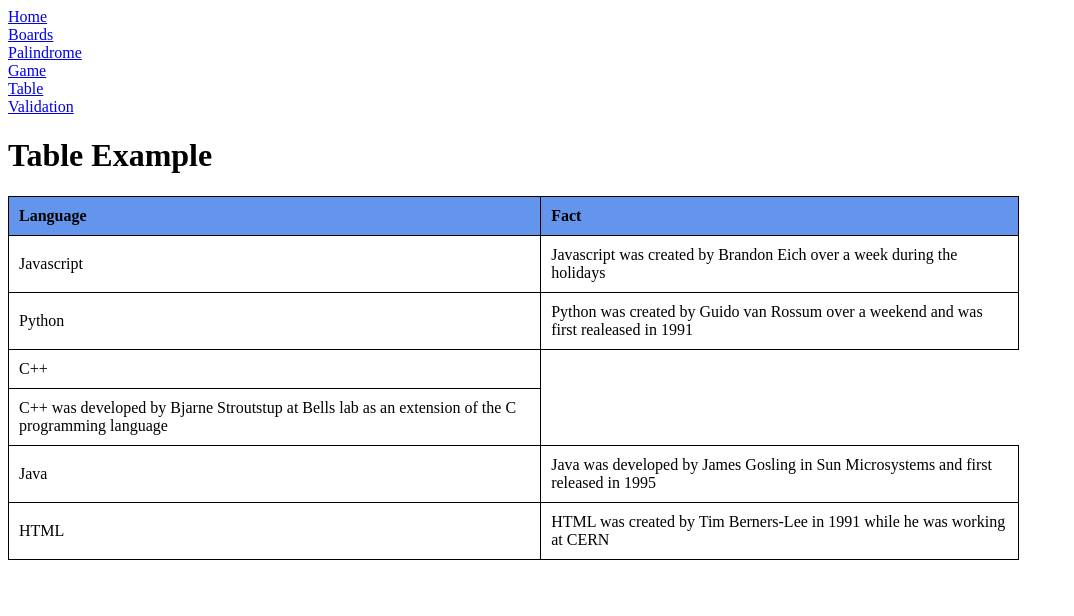
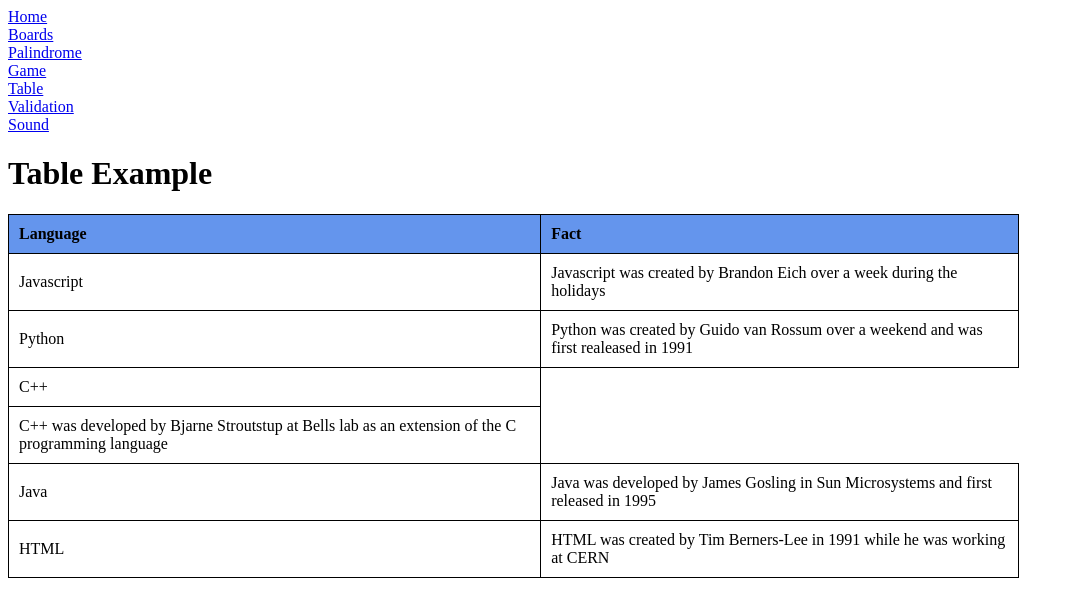
Before and after one commit to OmarieWelsh/final-project, a plain HTML site: page W13table.html in a window 1280 px wide. Shown: the whole page, without its empty margins (0-1074 px from the left). Drawn offline with Linux system fonts and the light colour scheme.

Commit message:
Update W13table.html

```diff
--- a/W13table.html
+++ b/W13table.html
@@ -38,6 +38,8 @@
              <a href="W13table.html">Table</a>
              <br>
              <a href="W6-Strings.html">Validation</a>
+             <br>
+             <a href="index.html">Sound</a>
          </nav>
     </header>
     <h1>Table Example</h1>
```
